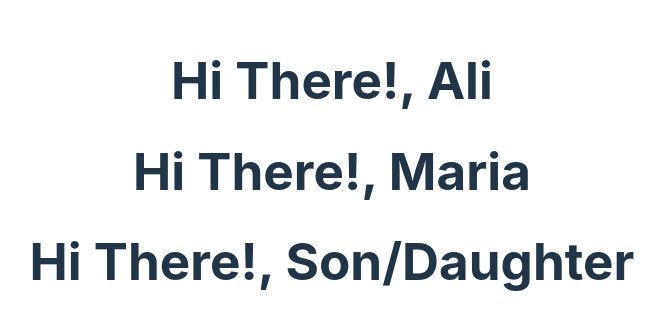
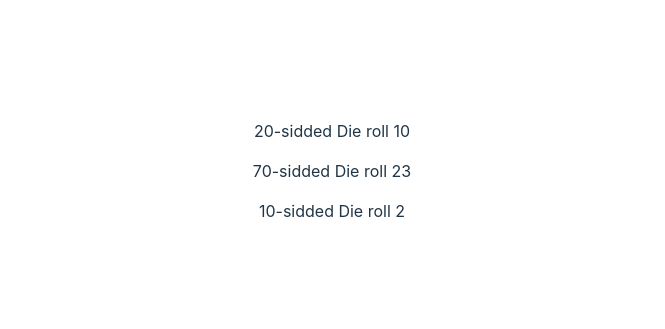
Before and after one commit to S-Muhammad-Ali/colt-steele-react, a React (Vite) app: page / in a window 1280 px wide. Shown: the part 229-558 px from the top of the page, without its empty margins (308-973 px from the left). Built offline with nearby package versions, Linux system fonts and the light colour scheme.

Commit message:
more about props
learn new things about props

```diff
--- a/src/App.jsx
+++ b/src/App.jsx
@@ -1,17 +1,21 @@
 // import { useState } from 'react'
 // import reactLogo from './assets/react.svg'
 // import viteLogo from '/vite.svg'
-import './App.css'
-import { Greeter } from './Greeter';
+import "./App.css";
+import { Greeter } from "./Greeter";
+import { Die } from "./Die";
 
 function App() {
   return (
     <>
-      <Greeter person="Ali" />
-      <Greeter person="Maria" />
-      <Greeter person="Son/Daughter" />
+      {/* <Greeter person="Ali" from="Hyderabad" />
+      <Greeter person="Maria" from="karachi" />
+      <Greeter person="Son/Daughter" from="karachi" /> */}
+      <Die numSides={20} />
+      <Die numSides={70} />
+      <Die numSides={10} />
     </>
   );
 }
 
-export default App
+export default App;
--- /dev/null
+++ b/src/Die.jsx
@@ -0,0 +1,12 @@
+function Die({ numSides }) {
+  const roll = Math.floor(Math.random() * numSides) + 1;
+  return (
+    <>
+      <p>
+        {numSides}-sidded Die roll {roll}
+      </p>
+    </>
+  );
+}
+
+export { Die };
--- a/src/Greeter.jsx
+++ b/src/Greeter.jsx
@@ -1,5 +1,10 @@
-function Greeter({person}) {
-    return <h1>Hi There!, {person}</h1>
+function Greeter({ person, from }) {
+  return (
+    <>
+      <h1>Hi There!, {person}</h1>
+      <h2>{from}</h2>
+    </>
+  );
 }
 
-export {Greeter}
+export { Greeter };
```
